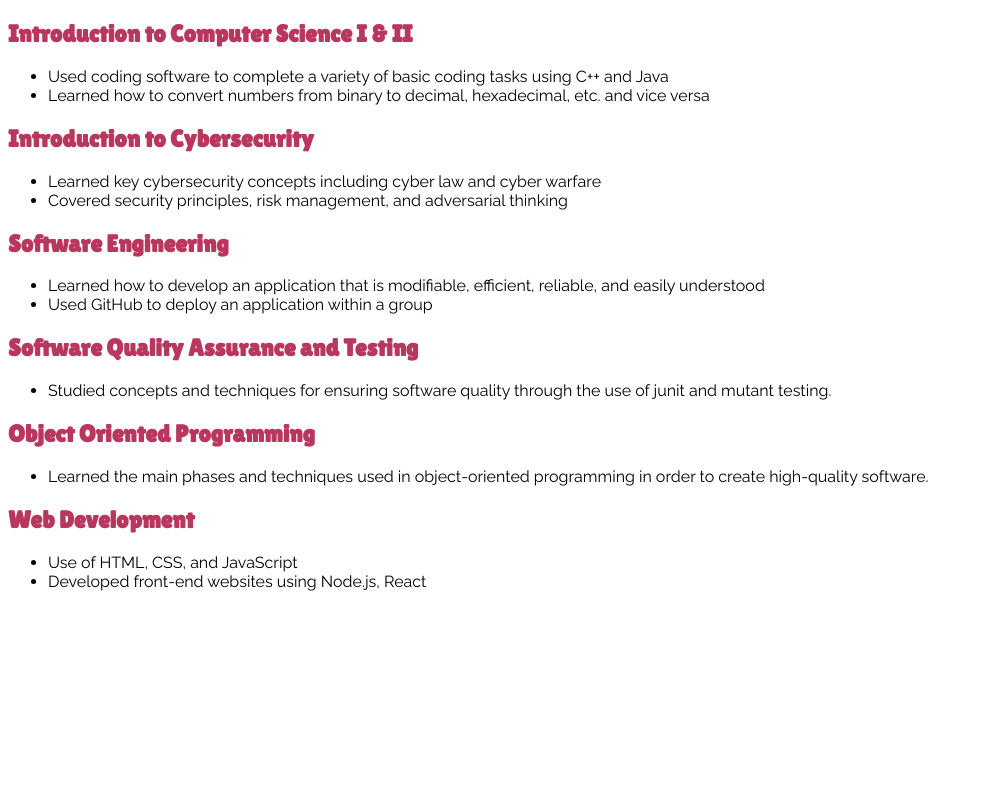
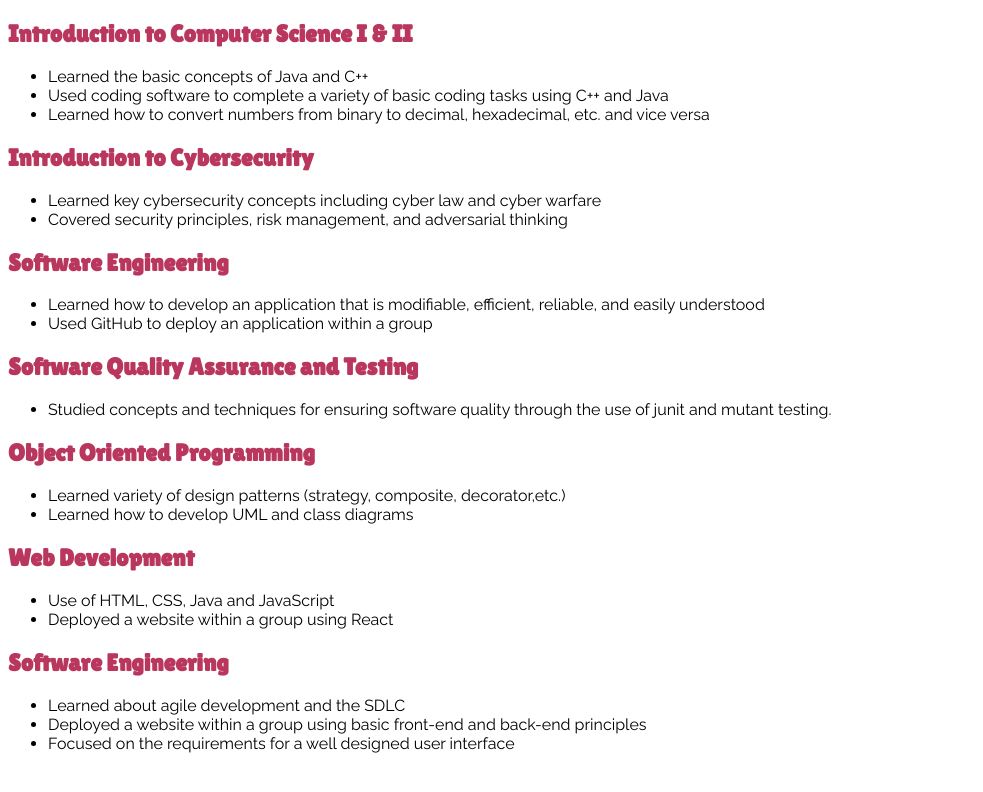
Before and after one commit to sgreen790/sgreen79.github.io, a plain HTML site: page coursework.html in a window 1280 px wide. Shown: the whole page, without its empty margins (0-983 px from the left). Drawn offline with Linux system fonts and the light colour scheme.

Commit message:
Updated coursework list

```diff
--- a/coursework.html
+++ b/coursework.html
@@ -9,6 +9,7 @@
 <body>
 <h2> Introduction to Computer Science I & II</h2>
 <ul>
+    <li> Learned the basic concepts of Java and C++</li>
     <li> Used coding software to complete a variety of basic coding tasks using C++ and Java</li>
     <li> Learned how to convert numbers from binary to decimal, hexadecimal, etc. and vice versa</li>
 </ul>
@@ -28,12 +29,19 @@
 </ul>
 <h2> Object Oriented Programming</h2>
 <ul>
-    <li>Learned the main phases and techniques used in object-oriented programming in order to create high-quality software.</li>
+    <li>Learned variety of design patterns (strategy, composite, decorator,etc.)</li>
+    <li>Learned how to develop UML and class diagrams</li>
 </ul>
 <h2>Web Development</h2>
 <ul>
-   <li>Use of HTML, CSS, and JavaScript </li>
-    <li>Developed front-end websites using Node.js, React </li>
+   <li>Use of HTML, CSS, Java and JavaScript </li>
+    <li>Deployed a website within a group using React </li>
+</ul>
+<h2>Software Engineering</h2>
+<ul>
+    <li>Learned about agile development and the SDLC</li>
+    <li>Deployed a website within a group using basic front-end and back-end principles</li>
+    <li>Focused on the requirements for a well designed user interface</li>
 </ul>
 </body>
 </html>
```
